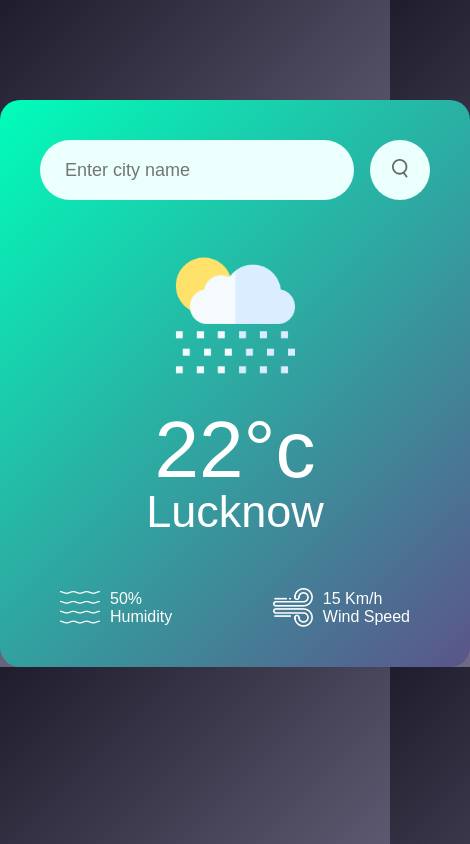
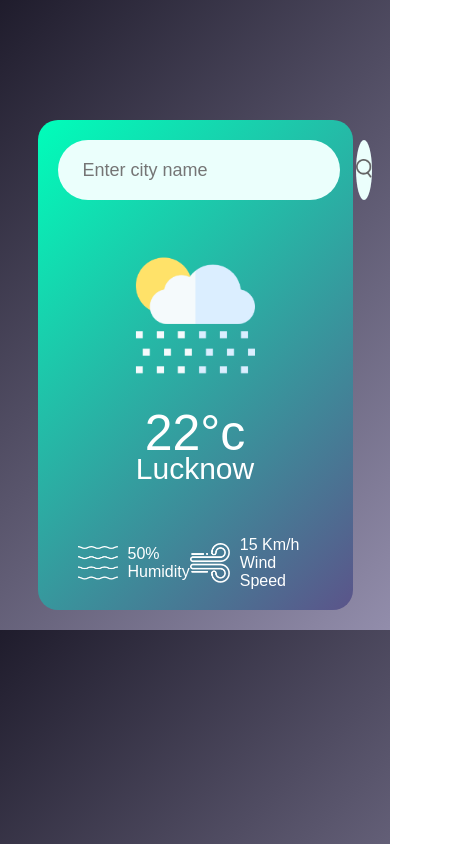
Before and after one commit to avinashsingh88161-sudo/weather-app, a plain HTML site: page index.html in a window 390 px wide. Shown: the whole page, 470 px wide, since content can reach past the window. Drawn offline with Linux system fonts and the light colour scheme.

Commit message:
Made website respsive for mobile

```diff
--- a/style.css
+++ b/style.css
@@ -5,12 +5,12 @@
   box-sizing: border-box;
 }
 body {
-
+   padding: 20px;
    background: linear-gradient(135deg, #1f1c2c, #928dab);
 
 }
 .card {
-  width: 470px;
+  width: 90%;
   max-width: 470px;
   background: linear-gradient(135deg, #00feba, #5b548a);
   color: #fff;
@@ -82,3 +82,18 @@
   font-size: 28px;
   margin-top: -6px;
 }
+
+
+@media (max-width: 500px) {
+  .card {
+    padding: 20px;
+  }
+
+  .weather h1 {
+    font-size: 50px;
+  }
+
+  .weather h2 {
+    font-size: 30px;
+  }
+}
```
